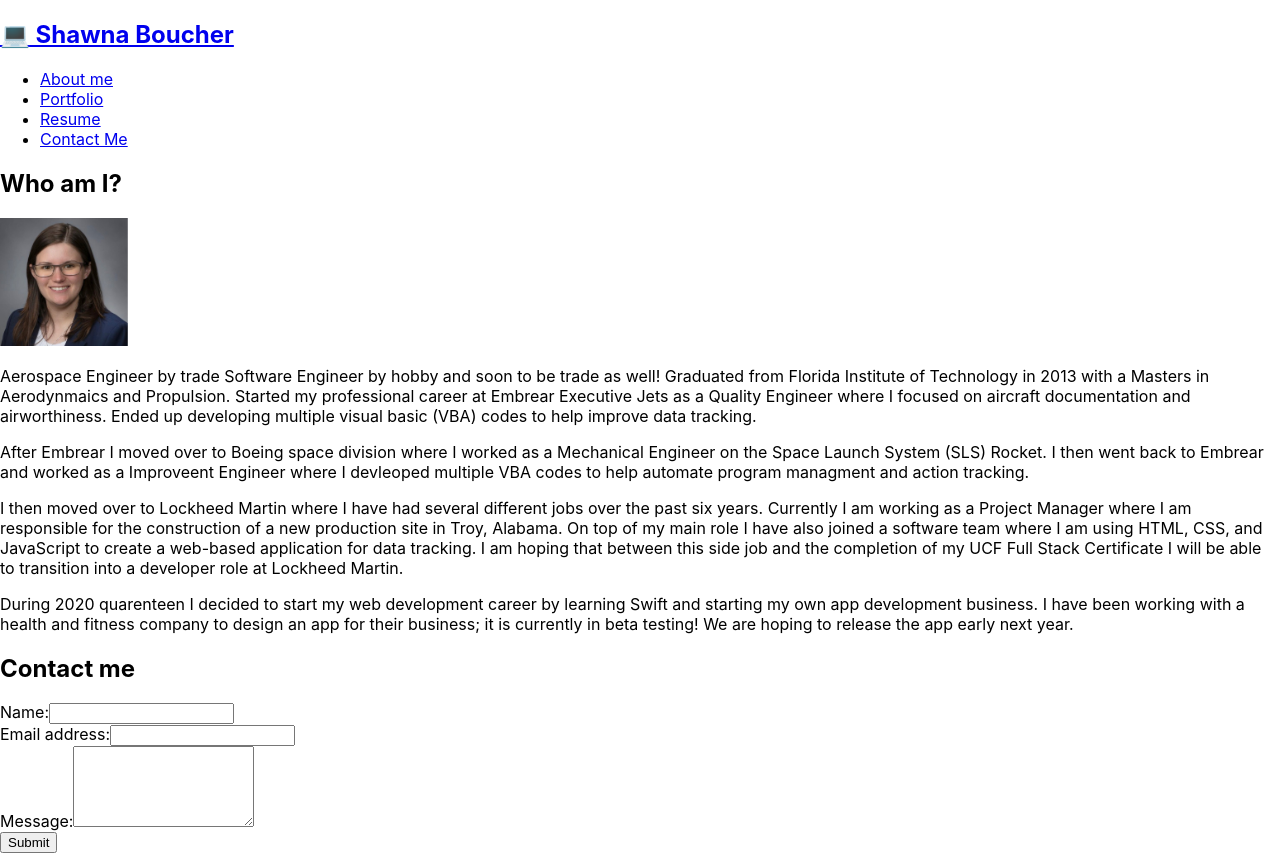
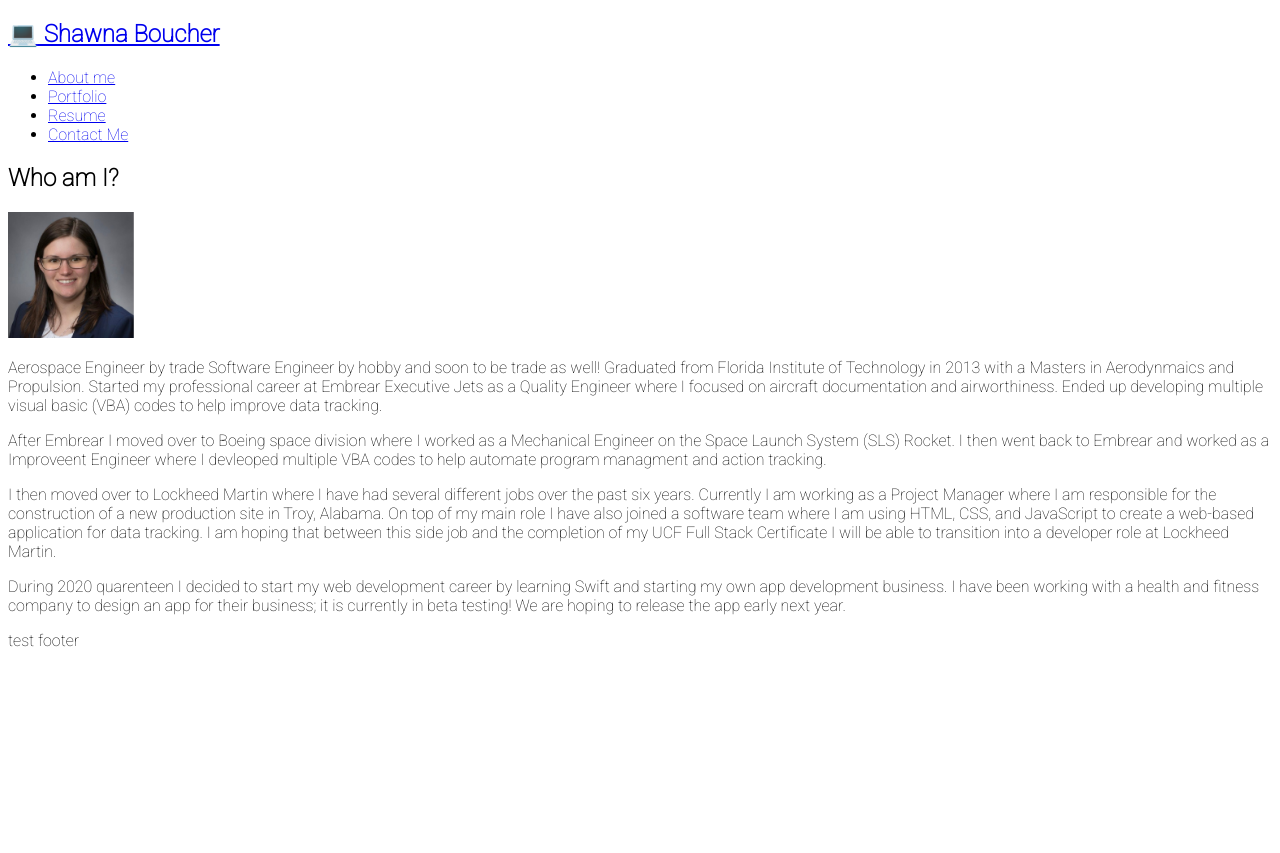
Before and after one commit to sboucher2011/react-portfolio-hire-me, a React (Create React App) app in the folder react-portfolio-hire-me/: page / in a window 1280 px wide. After the commit the page ends 800 px from the top, so only its background shows below. Built offline with nearby package versions, Linux system fonts and the light colour scheme.

Commit message:
updated font and SPA started

```diff
--- a/react-portfolio-hire-me/public/index.html
+++ b/react-portfolio-hire-me/public/index.html
@@ -9,6 +9,12 @@
       name="description"
       content="Web site created using create-react-app"
     />
+
+    <link rel="preconnect" href="https://fonts.googleapis.com">
+<link rel="preconnect" href="https://fonts.gstatic.com" crossorigin>
+<link rel="preconnect" href="https://fonts.googleapis.com">
+<link rel="preconnect" href="https://fonts.gstatic.com" crossorigin>
+<link href="https://fonts.googleapis.com/css2?family=League+Spartan:wght@100&family=Open+Sans:wght@400;700&family=Poppins:wght@200&family=Roboto:wght@100&family=Staatliches&display=swap" rel="stylesheet">
     <link rel="apple-touch-icon" href="%PUBLIC_URL%/logo192.png" />
     <!--
       manifest.json provides metadata used when your web app is installed on a
--- a/react-portfolio-hire-me/src/App.js
+++ b/react-portfolio-hire-me/src/App.js
@@ -4,13 +4,26 @@ import About from './components/About';
 import ContactForm from './components/Contact';
 
 function App() {
+
+  const [contactSelected, setContactSelected] = useState(false);
   return (
     <div>
-      <Nav></Nav>
+      <Nav>
+        contactSelected={contactSelected}
+        setContactSelected={setContactSelected}
+      </Nav>
       <main>
-        <About></About>
-        <ContactForm></ContactForm>
+      {!contactSelected ? (
+          <>
+            <About></About>
+          </>
+        ) : (
+          <ContactForm></ContactForm>
+        )}
       </main>
+      <footer>
+        <p> test footer </p>
+      </footer>
     </div>
   );
 }
--- a/react-portfolio-hire-me/src/components/Nav/index.js
+++ b/react-portfolio-hire-me/src/components/Nav/index.js
@@ -1,6 +1,11 @@
 import React, { useEffect } from 'react';
 
-function Nav() {
+function Nav(props) {
+    const {
+        contactSelected,
+        setContactSelected
+    } = props;
+
     return (
         <header className="flex-row px-1">
             <h2>
@@ -11,22 +16,22 @@ function Nav() {
             <nav>
                 <ul className="flex-row">
                     <li className="mx-2">
-            <a href="#about">
+                        <a href="#about" onClick={() => setContactSelected(false)}>
                             About me
                         </a>
                     </li>
                     <li className="mx-2">
-            <a href="#portfolio">
+                        <a href="#portfolio" onClick={() => setContactSelected(false)}>
                             Portfolio
                         </a>
                     </li>
                     <li className="mx-2">
-            <a href="#resume">
+                        <a href="#resume" onClick={() => setContactSelected(false)}>
                             Resume
                         </a>
                     </li>
-          <li className="mx-2">
-            <a href="#resume">
+                    <li className={`mx-2 ${contactSelected && 'navActive'}`}>
+                        <a href="#contact" onClick={() => setContactSelected(true)}>
                             Contact Me
                         </a>
                     </li>
--- a/react-portfolio-hire-me/src/index.css
+++ b/react-portfolio-hire-me/src/index.css
@@ -1,13 +1,7 @@
+
 body {
-  margin: 0;
-  font-family: -apple-system, BlinkMacSystemFont, 'Segoe UI', 'Roboto', 'Oxygen',
-    'Ubuntu', 'Cantarell', 'Fira Sans', 'Droid Sans', 'Helvetica Neue',
-    sans-serif;
-  -webkit-font-smoothing: antialiased;
-  -moz-osx-font-smoothing: grayscale;
+font-family: 'League Spartan', sans-serif;
+font-family: 'Open Sans', sans-serif;
+font-family: 'Poppins', sans-serif;
+font-family: 'Roboto', sans-serif;
 }
-
-code {
-  font-family: source-code-pro, Menlo, Monaco, Consolas, 'Courier New',
-    monospace;
-}
```
Lines whose indentation alone changed are shown as unchanged.
